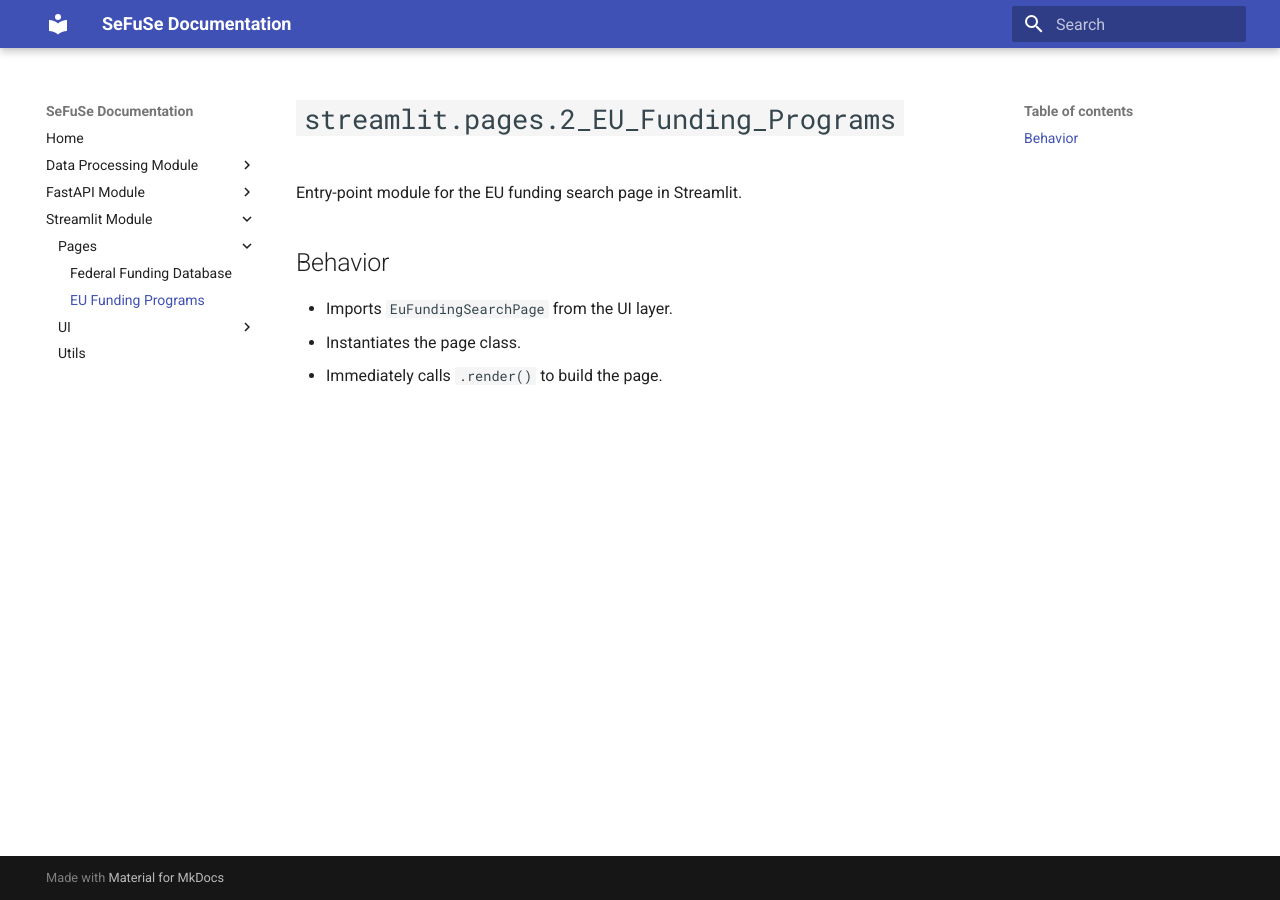
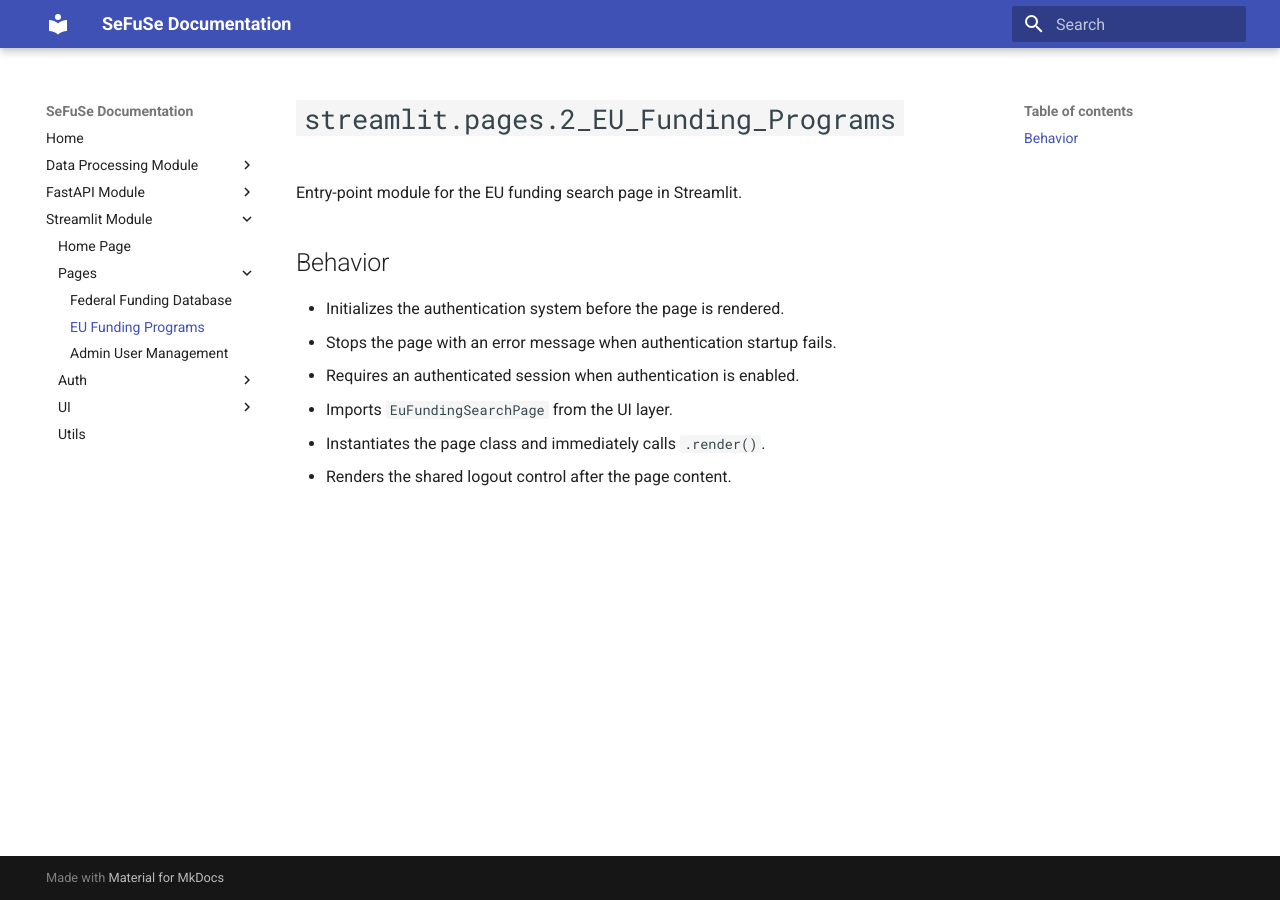
Before and after one commit to trholy/sefuse, an MkDocs documentation site: the page built from docs/streamlit/pages/2_EU_Funding_Programs.md, in a window 1280 px wide. Built offline with MkDocs 1.6.1 and Material for MkDocs 9.7.7, drawn with Linux system fonts in a browser that asks for light colours.

Commit message:
Updated docs.

```diff
--- a/docs/streamlit/pages/2_EU_Funding_Programs.md
+++ b/docs/streamlit/pages/2_EU_Funding_Programs.md
@@ -4,6 +4,9 @@ Entry-point module for the EU funding search page in Streamlit.
 
 ## Behavior
 
+- Initializes the authentication system before the page is rendered.
+- Stops the page with an error message when authentication startup fails.
+- Requires an authenticated session when authentication is enabled.
 - Imports `EuFundingSearchPage` from the UI layer.
-- Instantiates the page class.
-- Immediately calls `.render()` to build the page.
+- Instantiates the page class and immediately calls `.render()`.
+- Renders the shared logout control after the page content.
--- a/mkdocs.yml
+++ b/mkdocs.yml
@@ -24,9 +24,15 @@ nav:
       - FastAPI Utils: fastapi/utils/fastapi_utils.md
       - Qdrant Utils: fastapi/utils/qdrant_utils.md
   - Streamlit Module:
+      - Home Page: streamlit/Home.md
       - Pages:
           - Federal Funding Database: streamlit/pages/1_Federal_Funding_Database.md
           - EU Funding Programs: streamlit/pages/2_EU_Funding_Programs.md
+          - Admin User Management: streamlit/pages/3_Admin_User_Management.md
+      - Auth:
+          - Handlers: streamlit/auth/handlers.md
+          - Services: streamlit/auth/services.md
+          - Migrations: streamlit/auth/migrate.md
       - UI:
           - Search Pages: streamlit/ui/search_pages.md
       - Utils: streamlit/utils/utils.md
```
Also changed, not shown: docs/streamlit/Home.md (added, +12 -0 lines), docs/streamlit/auth/handlers.md (added, +13 -0 lines), docs/streamlit/auth/migrate.md (added, +12 -0 lines), docs/streamlit/auth/services.md (added, +27 -0 lines), docs/streamlit/pages/1_Federal_Funding_Database.md (+5 -2 lines), docs/streamlit/pages/3_Admin_User_Management.md (added, +12 -0 lines).
